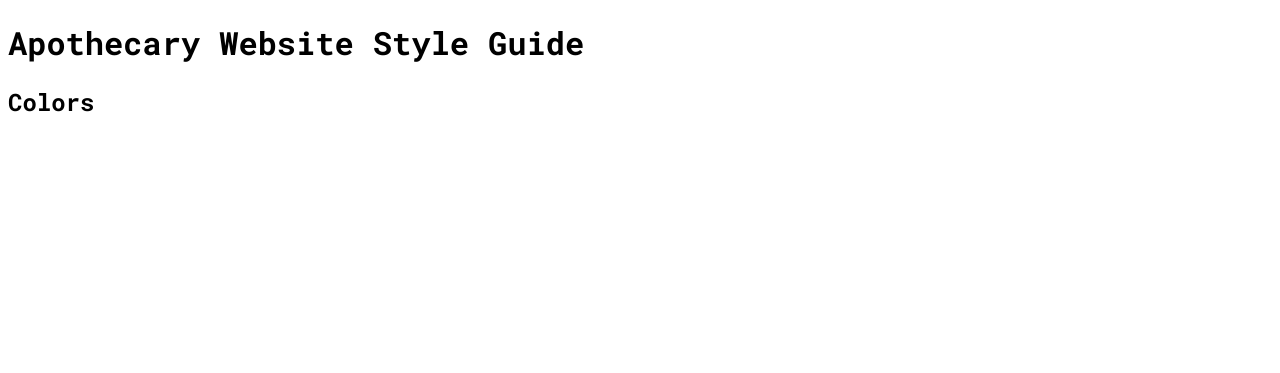
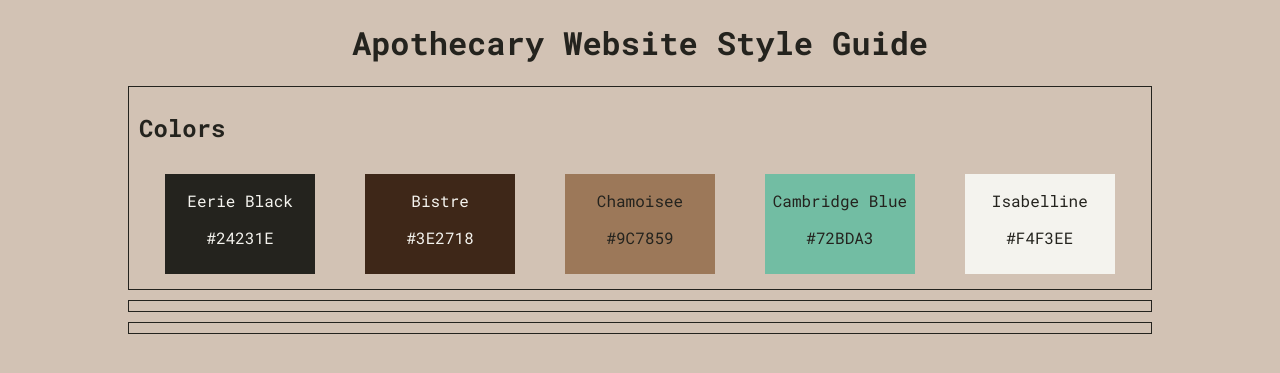
Before and after one commit to spmcgraw/spmcgraw.github.io, a Jekyll site: the page projects/Website Design System/index.html, which Jekyll copies as it is, in a window 1280 px wide. Shown: the top 373 px of the page. Built offline with Jekyll 4.4.1, drawn with Linux system fonts in a browser that asks for light colours; some web fonts are replaced.

Commit message:
Completed color section

```diff
--- a/projects/Website Design System/css/styles.css
+++ b/projects/Website Design System/css/styles.css
@@ -1,6 +1,70 @@
+/* Color palette
+    --eerie-black: #24231eff;
+    --bistre: #3e2718ff;
+    --chamoisee: #9c7859ff;
+    --cambridge-blue: #72bda3ff;
+    --isabelline: #f4f3eeff;
+    --dun: #D2C2B4
+*/
+
 /* Universal Styles */
 body {
+    background: #D2C2B4;
+    opacity: 1;
+    background-size: 22em;
     font-family: 'Roboto Mono';
+    color: #24231E;
+    text-align: center;
+    margin: 0 10%;
 }
 
 /* Header Styles */
+
+/* Container Styles */
+.container {
+    border: 1px solid #24231E;
+    padding: 5px 10px;
+    margin: 10px auto;
+}
+
+.container h2 {
+    text-align: left;
+}
+
+/* Color Container Styles */
+.container-color {
+    width: 100%;
+}
+
+.color-panel {
+    display: inline-block;
+    width: 15%;
+    margin: 10px 20px;
+    min-height: 100px;
+}
+
+.eerie-black {
+    background-color: #24231E;
+    color: #f4f3ee;
+}
+
+.bistre {
+    background-color: #3e2718;
+    color: #f4f3ee;
+}
+
+.chamoisee {
+    background-color: #9c7859;
+}
+
+.cambridge-blue {
+    background-color: #72bda3;
+}
+
+.isabelline {
+    background-color: #f4f3ee;
+}
+
+/* Font Container Styles */
+
+/* Text Container Styles */
--- a/projects/Website Design System/index.html
+++ b/projects/Website Design System/index.html
@@ -13,6 +13,28 @@
     </header>
     <div class="container">
         <h2>Colors</h2>
+        <div class="container-color">
+            <div class="color-panel eerie-black">
+                <p class="color-label">Eerie Black</p>
+                <p class="color-hex">#24231E</p>
+            </div>
+            <div class="color-panel bistre">
+                <p class="color-label">Bistre</p>
+                <p class="color-hex">#3E2718</p>
+            </div>
+            <div class="color-panel chamoisee">
+                <p class="color-label">Chamoisee</p>
+                <p class="color-hex">#9C7859</p>
+            </div>
+            <div class="color-panel cambridge-blue">
+                <p class="color-label">Cambridge Blue</p>
+                <p class="color-hex">#72BDA3</p>
+            </div>
+            <div class="color-panel isabelline">
+                <p class="color-label">Isabelline</p>
+                <p class="color-hex">#F4F3EE</p>
+            </div>
+        </div>
     </div>
     <div class="container">
 
```
